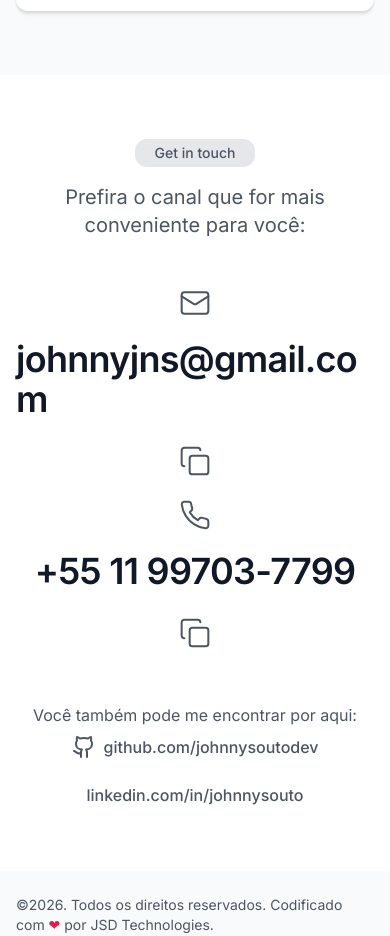
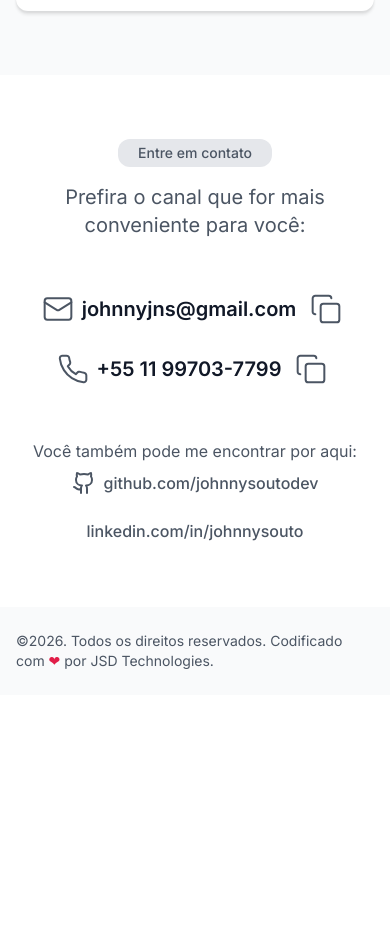
Before and after one commit to johnnysoutodev/project_johnnysouto, an Angular app in the folder angular-app/: page / in a window 390 px wide. Shown: the part 11040-11976 px from the top of the page. After the commit the page ends 11735 px from the top, so only its background shows below. Built offline with nearby package versions, Linux system fonts and the light colour scheme.

Commit message:
content(contact-me): traduz tag, adiciona assunto no mailto, troca WhatsApp por tel: e ajusta responsivo mobile

```diff
--- a/angular-app/src/app/features/contact-me/contact-me.html
+++ b/angular-app/src/app/features/contact-me/contact-me.html
@@ -1,7 +1,7 @@
 <section class="contact-me">
   <div class="contact-me__container">
     <div class="contact-me__heading">
-      <app-tag>Get in touch</app-tag>
+      <app-tag>Entre em contato</app-tag>
       <p class="contact-me__subtitle">Prefira o canal que for mais conveniente para você:</p>
     </div>
 
@@ -15,7 +15,7 @@
           height="32"
           alt=""
         />
-        <a class="contact-me__row-value" [href]="'mailto:' + email">{{ email }}</a>
+        <a class="contact-me__row-value" [href]="mailtoHref">{{ email }}</a>
         <app-icon-button
           size="large"
           [ariaLabel]="copiedField() === 'email' ? 'Email copiado!' : 'Copiar email'"
--- a/angular-app/src/app/features/contact-me/contact-me.scss
+++ b/angular-app/src/app/features/contact-me/contact-me.scss
@@ -44,28 +44,46 @@
   width: 100%;
 }
 
+// `gap: 8px` no mobile (em vez do `--space-20` do desktop) - achado do Johnny
+// (08/09/2026): icone + email/telefone + botao de copiar nao cabiam numa linha so num
+// viewport de 375px com o texto no tamanho Heading/H2 do Figma (36px) - ver tambem a
+// reducao de fonte do `.contact-me__row-value` abaixo. `flex-wrap: wrap` continua como
+// rede de seguranca (nao deve mais disparar pro conteudo real atual, mas nao ha spec de
+// mobile no Figma pra garantir isso pra qualquer valor futuro).
 .contact-me__row {
   display: flex;
   flex-wrap: wrap;
   align-items: center;
   justify-content: center;
-  gap: var(--space-20);
+  gap: var(--space-8);
   max-width: 100%;
+
+  @include breakpoints.tablet-up {
+    gap: var(--space-20);
+  }
 }
 
 .contact-me__row-icon {
   flex-shrink: 0;
 }
 
-// Heading/H2/Semi Bold (secao 8.12/4) - texto grande o suficiente pra quebrar em telas
-// estreitas (`word-break`), ja que email/telefone sao valores de comprimento variavel
-// que o Figma nao previu quebrando linha.
+// Heading/H2/Semi Bold (secao 8.12/4) e o tamanho documentado, mas o Figma nao tem
+// frame de mobile pra essa secao (design-system.md secao 9.4) - no desktop (36px) o
+// texto nao cabia numa linha so com o icone+botao de copiar num viewport de 375px
+// (achado do Johnny, 08/09/2026). Reduzido no mobile pra `subtitle-semibold` (20px/28px,
+// mesmo token ja usado noutras secoes, nao um valor novo) - mesma convencao de
+// engenharia ja usada no H1 do Hero (`hero.scss`) para o mesmo tipo de problema; volta
+// pro tamanho cheio do Figma a partir do tablet, onde ja sobra largura real.
 .contact-me__row-value {
-  @include typography.heading-h2-semibold;
+  @include typography.subtitle-semibold;
   max-width: 100%;
   overflow-wrap: break-word;
   color: var(--color-gray-900);
   text-decoration: none;
+
+  @include breakpoints.tablet-up {
+    @include typography.heading-h2-semibold;
+  }
 
   &:hover,
   &:focus-visible {
--- a/angular-app/src/app/features/contact-me/contact-me.ts
+++ b/angular-app/src/app/features/contact-me/contact-me.ts
@@ -14,16 +14,17 @@ type CopyField = 'email' | 'phone';
  * Header.
  *
  * Conteudo real (secao 10 + pedido desta tarefa): email `johnnyjns@gmail.com` (icone
- * `icon-mail`); WhatsApp `+55 11 99703-7799` como link `https://wa.me/5511997037799`
- * (icone `icon-phone`, reaproveita a linha de telefone - secao 10, "WhatsApp nao
- * precisa de icone social novo"); GitHub `github.com/johnnysoutodev` (icone
+ * `icon-mail`); telefone `+55 11 99703-7799` como link `tel:+5511997037799` (icone
+ * `icon-phone`); GitHub `github.com/johnnysoutodev` (icone
  * `icon-social-github`, mesmo padrao ja usado no Hero - Icon Button linkando pra fora);
  * LinkedIn `linkedin.com/in/johnnysouto` como link de texto simples, SEM icone (decisao
  * ja confirmada em 8.12/10 - nao ha icone de LinkedIn em lugar nenhum do arquivo Figma).
  *
- * Email/telefone viram links reais (`mailto:`/`https://wa.me/...`) - decisao de
- * implementacao por convencao (nao uma spec extraida do 8.12, que so documenta o texto
- * como conteudo visual), consistente com GitHub/LinkedIn ja serem links reais no Hero.
+ * Email/telefone viram links reais (`mailto:`/`tel:`) - decisao de implementacao por
+ * convencao (nao uma spec extraida do 8.12, que so documenta o texto como conteudo
+ * visual), consistente com GitHub/LinkedIn ja serem links reais no Hero. O telefone era
+ * originalmente um link `https://wa.me/...` (WhatsApp) - trocado pelo Johnny pra um
+ * `tel:` simples (liga direto, sem depender do WhatsApp estar instalado).
  */
 @Component({
   selector: 'app-contact-me',
@@ -45,8 +46,14 @@ export class ContactMe {
   private resetTimeoutId: ReturnType<typeof setTimeout> | null = null;
 
   protected readonly email = 'johnnyjns@gmail.com';
+  /**
+   * Assunto pre-preenchido do link de email (a pedido do Johnny, 08/09/2026) -
+   * `encodeURIComponent` no assunto (nao concatenacao direta no template) pra escapar
+   * o espaco/acentos corretamente na query string do `mailto:`.
+   */
+  protected readonly mailtoHref = `mailto:${this.email}?subject=${encodeURIComponent('Vamos bater um papo?')}`;
   protected readonly phoneDisplay = '+55 11 99703-7799';
-  protected readonly phoneHref = 'https://wa.me/5511997037799';
+  protected readonly phoneHref = 'tel:+5511997037799';
   protected readonly githubUrl = 'https://github.com/johnnysoutodev';
   protected readonly linkedinUrl = 'https://www.linkedin.com/in/johnnysouto';
 
```
Also changed, not shown: 1 other file (tests, documents, lock files or other folders).
